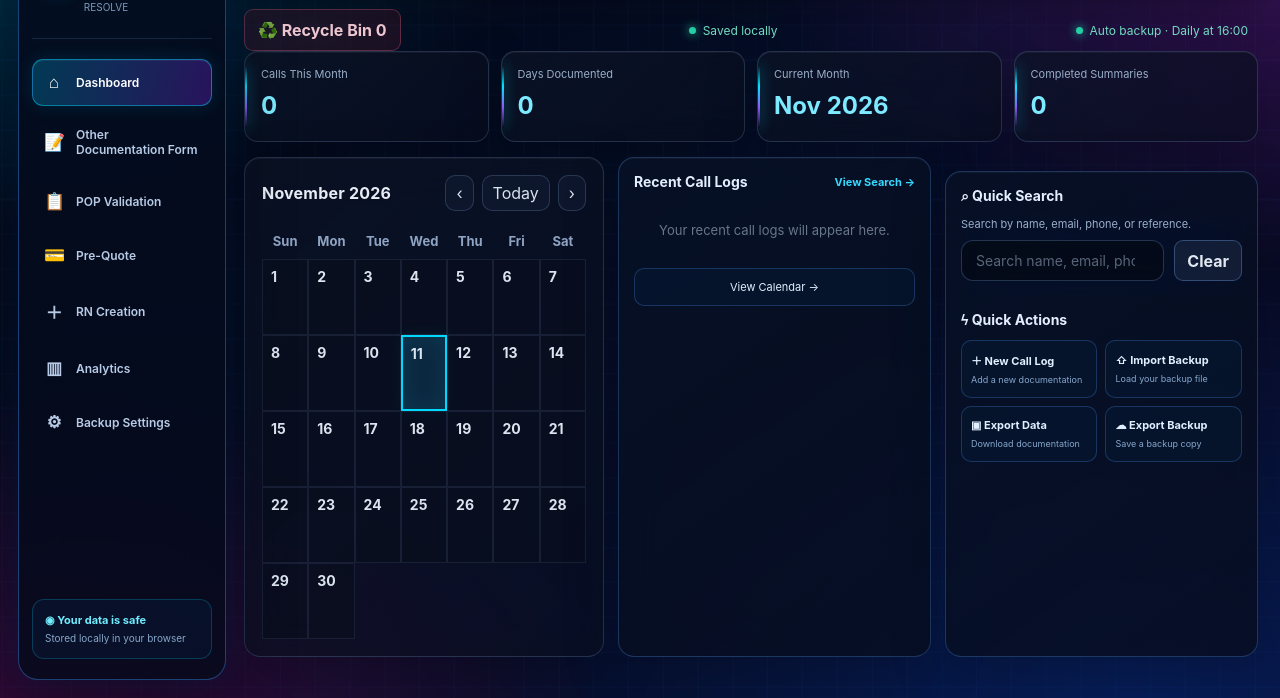
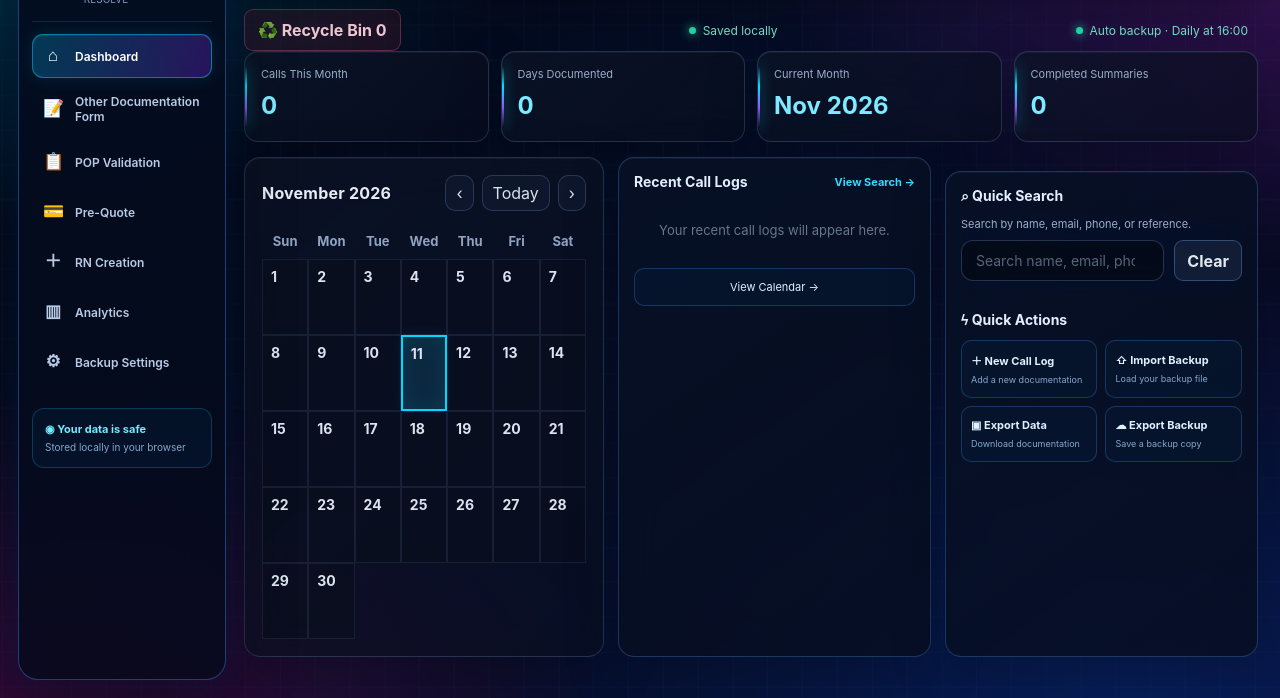
Before and after one commit to 1Eilyk1/Documentation-Forms, a plain HTML site: page index.html in a window 1280 px wide. Shown: the part 102-800 px from the top of the page. Drawn offline with Linux system fonts and the light colour scheme.

Commit message:
Update index.html

```diff
--- a/index.html
+++ b/index.html
@@ -456,6 +456,18 @@
 .other-card{color:#cbd5e1}
 @media(max-width:760px){.arc-caller-row{grid-template-columns:1fr;gap:12px}}
 
+
+/* Sidebar overflow fix: keep every navigation item reachable on short/narrow windows. */
+.app-sidebar{box-sizing:border-box;overflow-y:auto!important;overflow-x:hidden!important;overscroll-behavior:contain;scrollbar-width:thin;scrollbar-color:rgba(73,190,255,.55) transparent;min-height:0;padding-bottom:14px}
+.app-sidebar::-webkit-scrollbar{width:5px}
+.app-sidebar::-webkit-scrollbar-thumb{background:rgba(73,190,255,.45);border-radius:8px}
+.app-sidebar .side-brand,.app-sidebar .side-link,.app-sidebar .side-safe{flex-shrink:0;min-width:0}
+.app-sidebar .side-link{box-sizing:border-box;width:100%;min-height:48px;line-height:1.25;white-space:normal;overflow-wrap:anywhere}
+.app-sidebar .side-link span{flex:0 0 20px}
+.app-sidebar .side-spacer{flex:0 0 8px;min-height:8px}
+.app-sidebar .side-safe{margin-top:4px}
+@media(max-height:850px) and (min-width:801px){.app-sidebar{gap:6px;padding-top:12px;padding-bottom:12px}.app-sidebar .side-brand{padding-bottom:14px;margin-bottom:6px}.app-sidebar .side-link{min-height:44px;padding:9px 10px}}
+
 </style>
 <style>
 /* FINAL RTB / Mail In / PRR dark-theme normalization */
```
